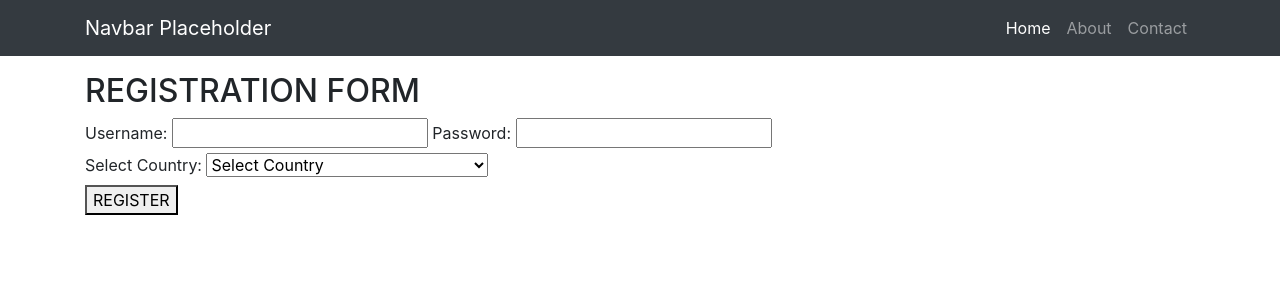
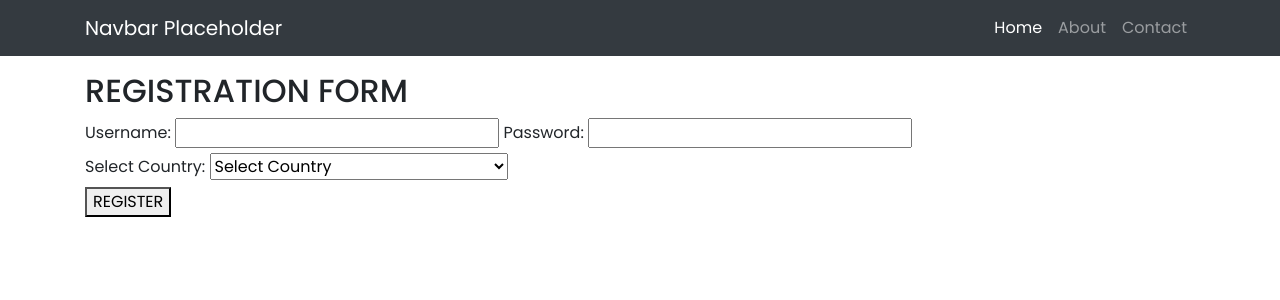
Before and after one commit to Basis-Data-A16/PacilFlix, a Django app: page /form-register/ in a window 1280 px wide. Shown: the top 300 px of the page. Run offline with Django 5.2, Linux system fonts and the light colour scheme; some libraries are stand-ins or nearby versions.

Commit message:
refactor: adjust apps to use popins font

```diff
--- a/templates/base.html
+++ b/templates/base.html
@@ -6,6 +6,13 @@
   <title>{% block title %}Django App{% endblock %}</title>
   <!-- Bootstrap CSS -->
   <link rel="stylesheet" href="https://stackpath.bootstrapcdn.com/bootstrap/4.5.2/css/bootstrap.min.css">
+  <!-- Google Fonts - Poppins -->
+  <link rel="stylesheet" href="https://fonts.googleapis.com/css2?family=Poppins:wght@400;500;600&display=swap">
+  <style>
+    body {
+      font-family: 'Poppins', sans-serif;
+    }
+  </style>
 </head>
 <body>
 
```
